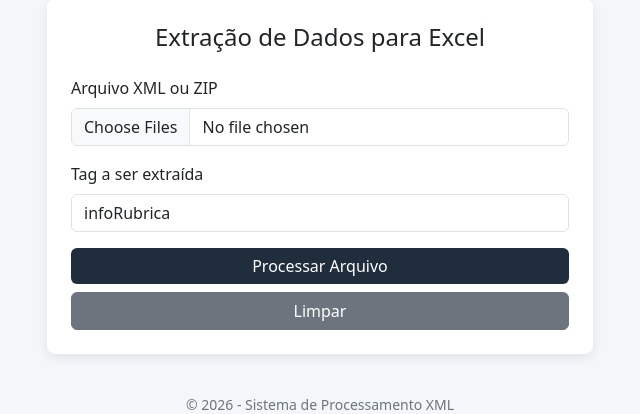
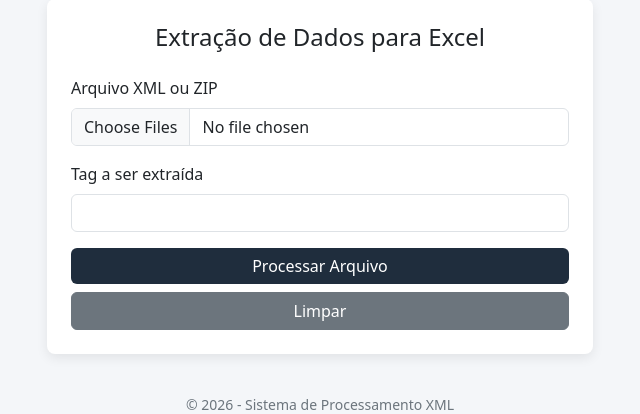
Before and after one commit to CristianoAds2025/extrator-esocial, a Flask app: page / in a window 1280 px wide. Shown: the part 105-519 px from the top of the page, without its empty margins (320-960 px from the left). Run offline with Flask 3, Linux system fonts and the light colour scheme.

Commit message:
Update index.html

```diff
--- a/templates/index.html
+++ b/templates/index.html
@@ -86,7 +86,7 @@
 
                     <div class="mb-3">
                         <label class="form-label">Tag a ser extraída</label>
-                        <input type="text" name="tag" class="form-control" value="infoRubrica" required>
+                        <input type="text" name="tag" class="form-control" value="" required>
                     </div>
 
                     <div class="d-grid gap-2">
```
